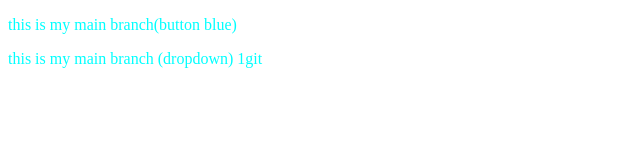
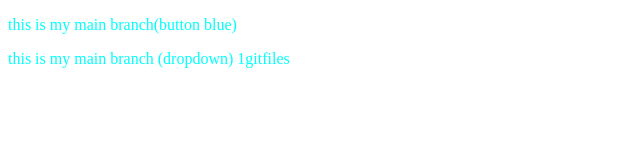
Before and after one commit to RanaShaikh/PracticeRepo, a plain HTML site: page index.html in a window 1280 px wide. Shown: the full height of the page, 0-640 px from the left. Drawn offline with Linux system fonts and the light colour scheme.

Commit message:
changed the name

```diff
--- a/index.html
+++ b/index.html
@@ -8,6 +8,6 @@
 </head>
 <body>
     <p>this is my main branch(button blue)</p>
-    <p>this is my main branch (dropdown) 1git</p>
+    <p>this is my main branch (dropdown) 1gitfiles</p>
 </body>
 </html>
```
